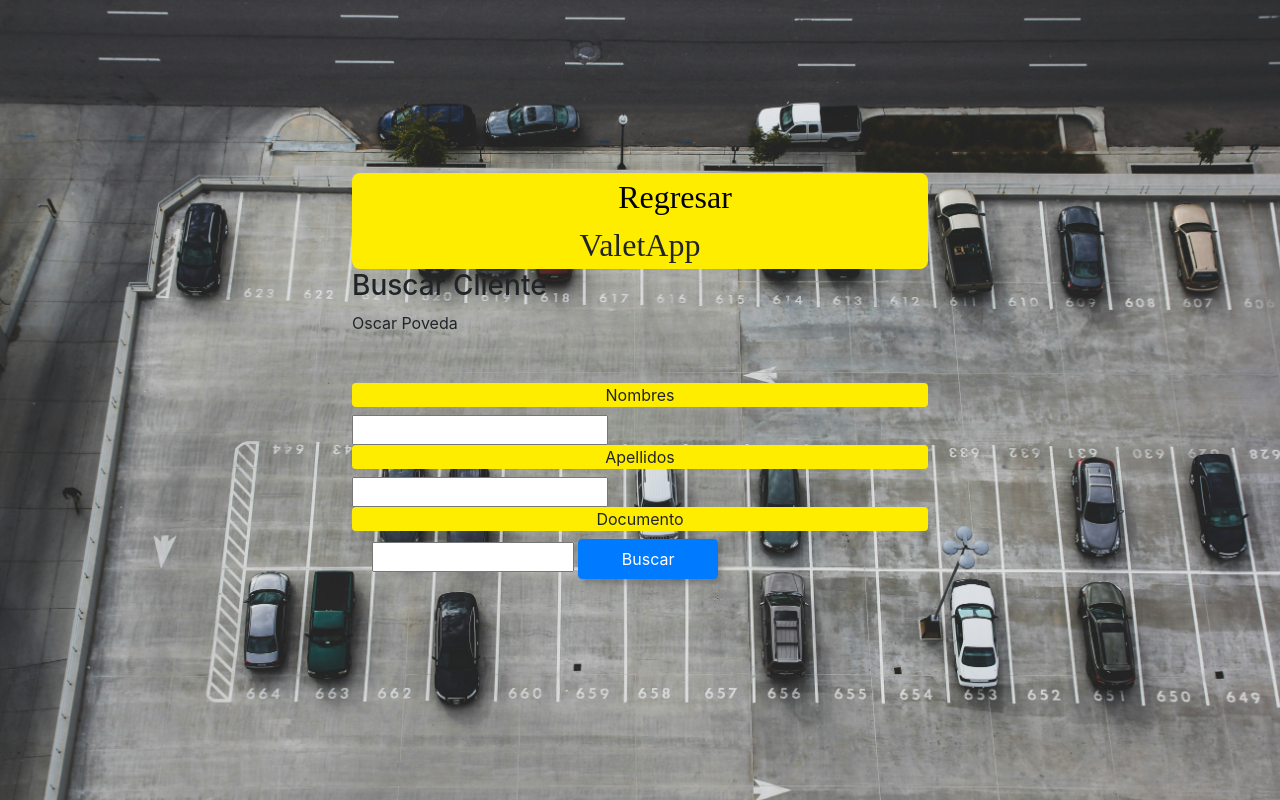
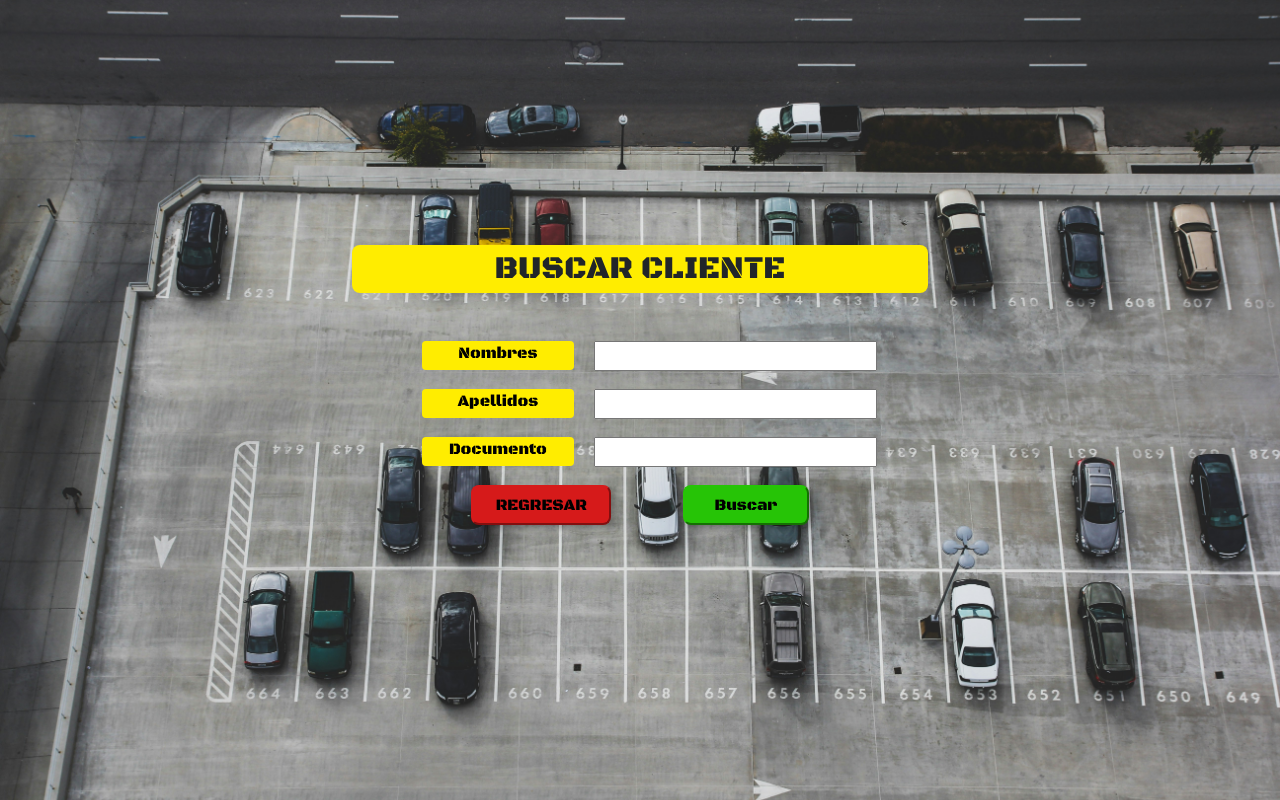
Before and after one commit to Oskrpov/ValetApp, a PHP site: page /src/busqueda_cliente.html in a window 1280 px wide. Run offline with PHP 8.4, Linux system fonts and the light colour scheme.

Commit message:
Actualización de pagina Busqueda de Cliente y detalles del titulo del Index

```diff
--- a/src/busqueda_cliente.html
+++ b/src/busqueda_cliente.html
@@ -4,53 +4,45 @@
     <title>Busqueda de Cliente</title>
     <meta charset="utf-8">
     <meta name="viewport" content="width=device-width, initial-scale=1, shrink-to-fit=no">
+    <link rel="preconnect" href="https://fonts.googleapis.com">
+    <link rel="preconnect" href="https://fonts.gstatic.com" crossorigin>
+    <link href="https://fonts.googleapis.com/css2?family=Black+Ops+One&display=swap" rel="stylesheet">
     <link rel="stylesheet" href="../css/Estilo_Nuevo_Cliente.css">
     <link rel="stylesheet" href="https://stackpath.bootstrapcdn.com/bootstrap/4.3.1/css/bootstrap.min.css" integrity="sha384-ggOyR0iXCbMQv3Xipma34MD+dH/1fQ784/j6cY/iJTQUOhcWr7x9JvoRxT2MZw1T" crossorigin="anonymous">
   </head>
   <body class="d-flex justify-content-center align-items-center vh-100">
     <div class="formulario">
-        <div class="titulo">
-            <div class="regresar">
-                <a class="texto" href="../src/Index.html">Regresar</a>
-            </div>
-            <div class="ValetApp">
-                <a>ValetApp</a>
-            </div>
-        </div>
-        <header class="header">
-            <div class="nuevocliente">
-                <h3 id="titulo">Buscar Cliente</h3>
-            </div>
-            <div class="usuarioreg">
-                <a>Oscar Poveda</a>
-            </div>
-        </header>
+        <div class="titulo">BUSCAR CLIENTE</div>
         <div class="contenido"><br><br>
-            <section class="sec1">
-                <div class="nomb">
+            <section class="seccion">
+                <div class="texto">
                     <label>Nombres</label>
                 </div>
-                <div class="inp1">
-                    <input type="text" class="inpnombres">
-                </div>
+                <div class="input1">
+                    <input type="text" class="inptexto">
+                </div><br><br>
             </section>
-            <section class="sec2">
-                <div class="apell">
+            <section class="seccion">
+                <div class="texto">
                     <label>Apellidos</label>
                 </div>
-                <div class="inp2">
-                    <input type="text" class="inpapellidos">
-                </div>
+                <div class="input1">
+                    <input type="text" class="inptexto">
+                </div><br><br>
             </section>
-            <section class="sec3">
-                <div class="doc">
+            <section class="seccion">
+                <div class="texto">
                     <label>Documento</label>
                 </div>
-                <div class="inp3">
-                    <input type="text" class="inpdocumento">
-                    <button class="btn btn-primary" id="botonbuscar">Buscar</button>
-                </div><br><br>
+                <div class="input1">
+                    <input type="text" class="inptexto"></div><br><br>
             </section>
+            <div class="boton">
+                    <button id="regresar">REGRESAR</button>
+                <div class="boton">
+                    <button id="Continuar">Buscar</button>
+                </div>
+            </div>
         </div>
     </div><br>
     <script src="https://code.jquery.com/jquery-3.3.1.slim.min.js" integrity="sha384-q8i/X+965DzO0rT7abK41JStQIAqVgRVzpbzo5smXKp4YfRvH+8abtTE1Pi6jizo" crossorigin="anonymous"></script>
```
Also changed, not shown: css/estilo_Index.css (+9 -0 lines), src/index.html (+7 -4 lines).
